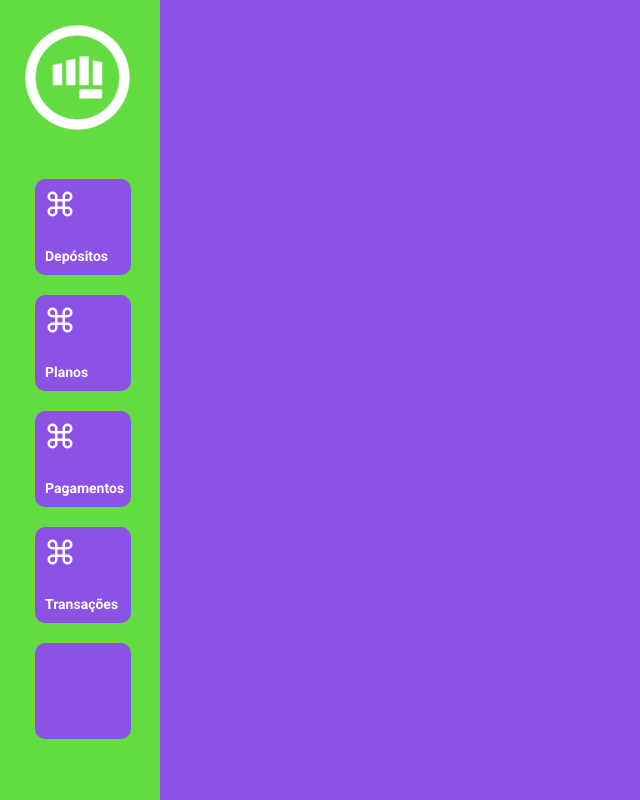
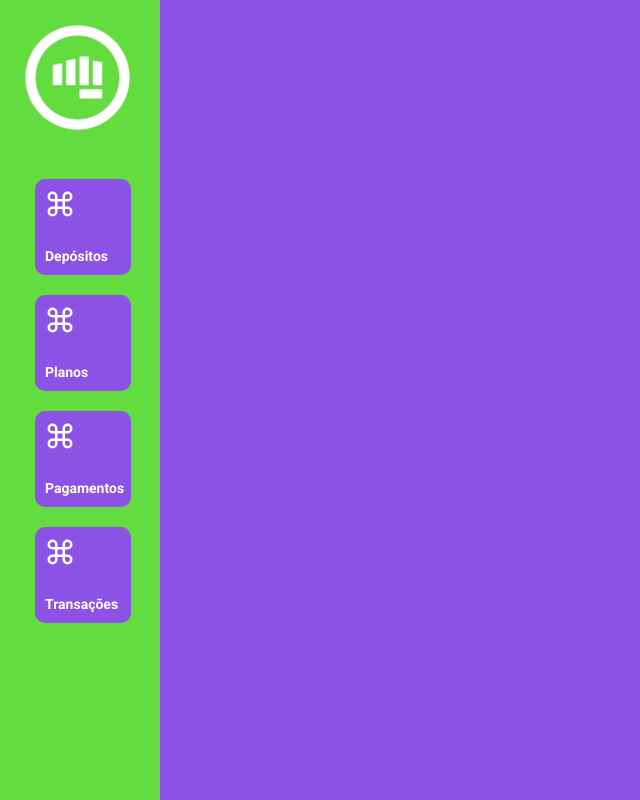
Before and after one commit to CodeForChange-Accenture/accenture-final-project, a React (Create React App) app: page /dashboard in a window 1280 px wide. Shown: the whole page, without its empty margins (0-640 px from the left). Built offline with nearby package versions, Linux system fonts and the light colour scheme; the HTML template or start-up script is replaced by a standard one.

Commit message:
Fix div main board position

```diff
--- a/src/pages/dashBoard/index.tsx
+++ b/src/pages/dashBoard/index.tsx
@@ -32,9 +32,9 @@ const DashBoard: React.FC = () => {
           Transações
           </p>
         </div>
-        <div className="main-board">
+      </div>
+      <div className="main-board">
 
-        </div>
       </div>
     </DashBoardPage>
   );
```
